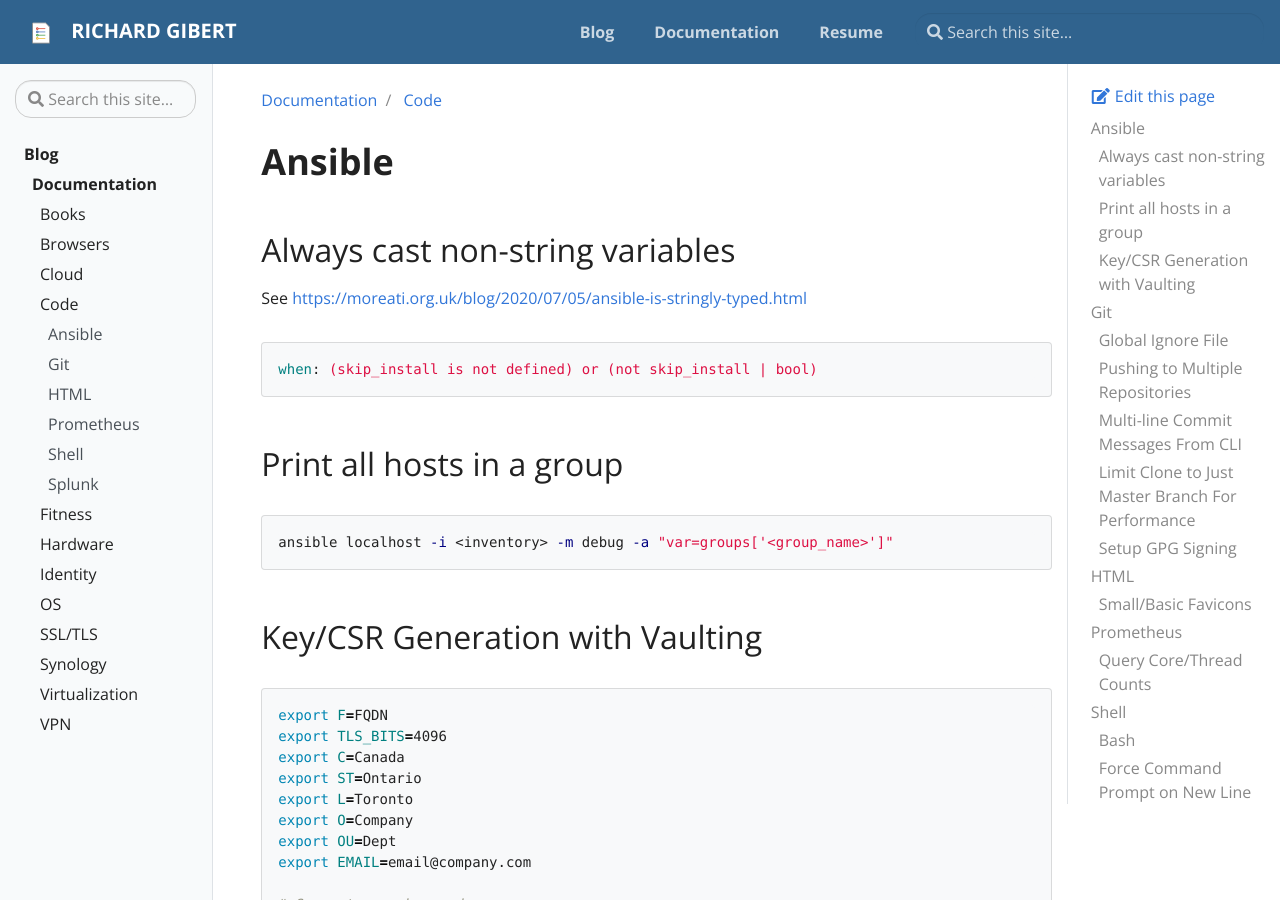
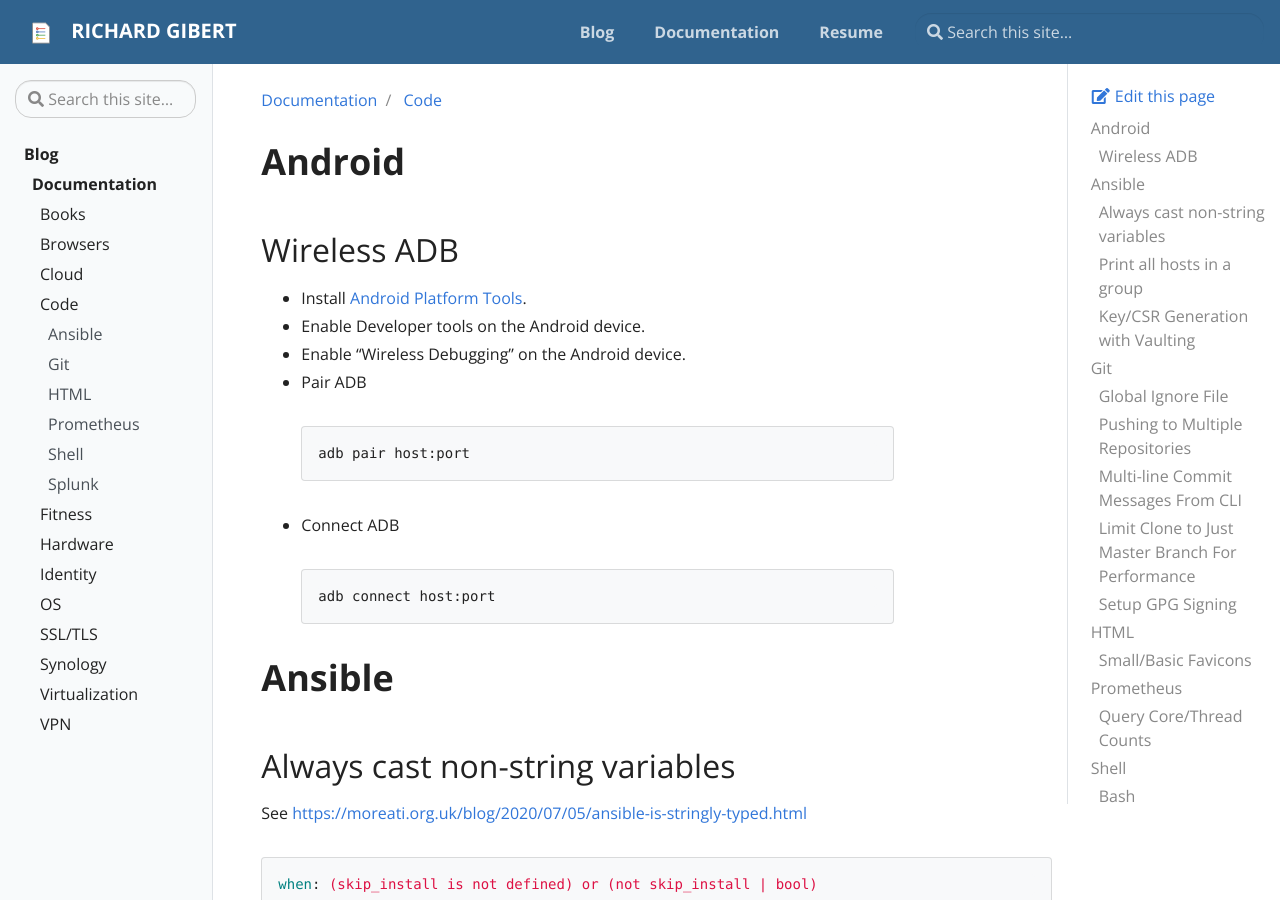
Before and after one commit to rgibert/rgibert.github.io, a Jekyll site: the page built from _docs/code.md, in a window 1280 px wide and 900 px high. Built offline with Jekyll 4.4.1, drawn with Linux system fonts in a browser that asks for light colours.

Commit message:
add android wireless adb

```diff
--- a/_docs/code.md
+++ b/_docs/code.md
@@ -1,6 +1,22 @@
 ---
 title: Code
 ---
+
+# Android
+
+## Wireless ADB
+
+- Install [Android Platform Tools](https://developer.android.com/studio/releases/platform-tools).
+- Enable Developer tools on the Android device.
+- Enable "Wireless Debugging" on the Android device.
+- Pair ADB
+~~~ bash
+adb pair host:port
+~~~
+- Connect ADB
+~~~ bash
+adb connect host:port
+~~~
 
 # Ansible
 
```
